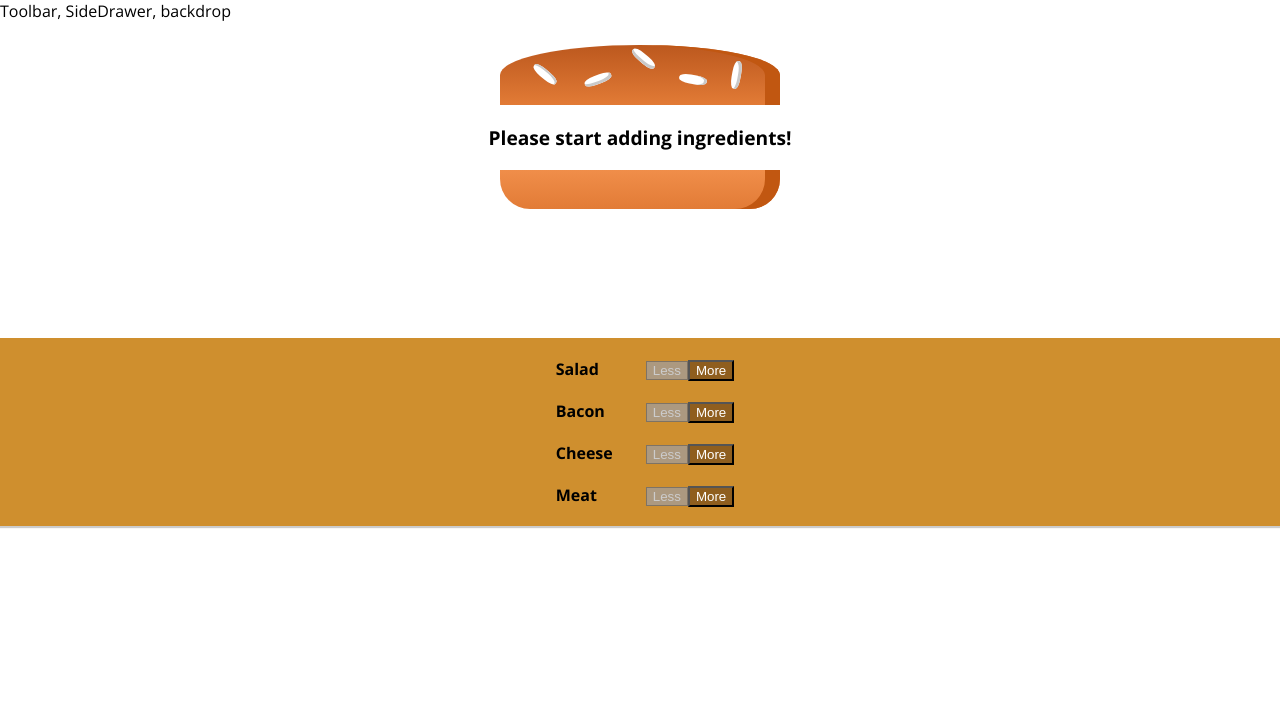
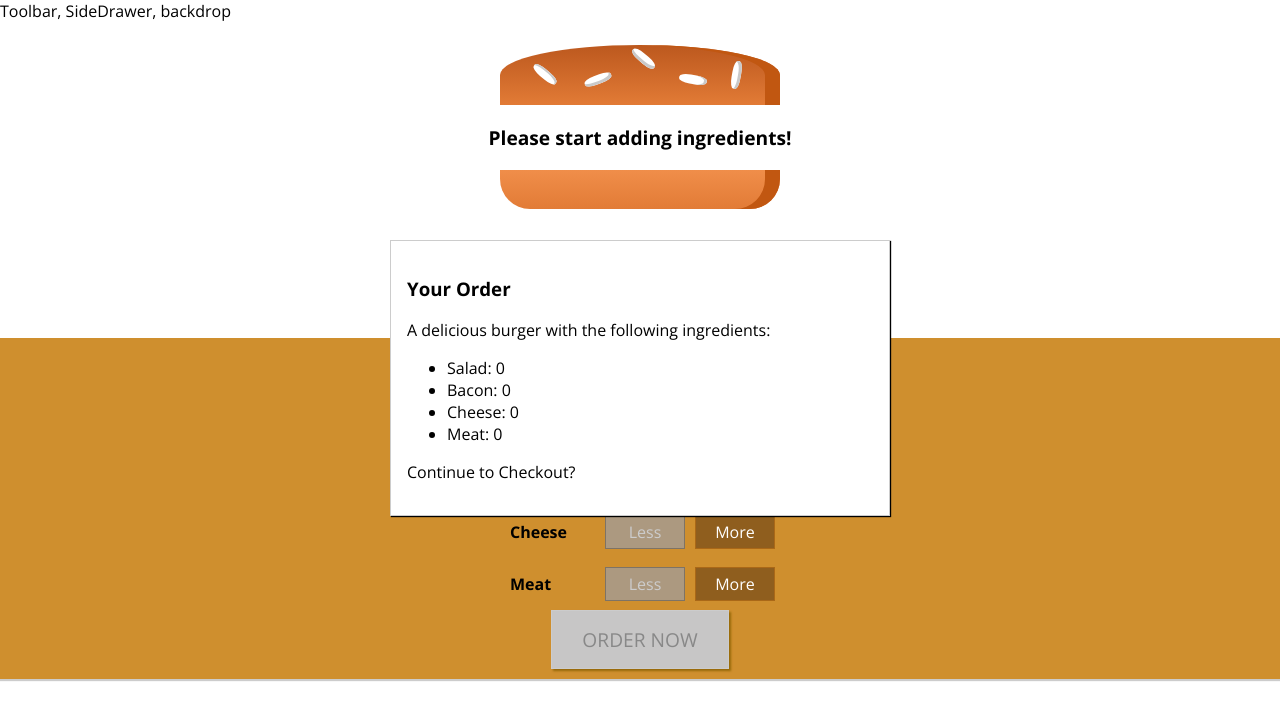
Before and after one commit to NZOleg/React-Burger, a React app: page / in a window 1280 px wide. Shown: the top 720 px of the page. Built offline with nearby package versions, Linux system fonts and the light colour scheme.

Commit message:
+added modal

```diff
--- a/src/components/Burger/BuildControls/BuildControl/BuildControl.css
+++ b/src/components/Burger/BuildControls/BuildControl/BuildControl.css
@@ -1,3 +1,21 @@
+.BuildControl {
+    display: flex;
+    justify-content: space-between;
+    align-items: center;
+    margin: 5px 0;
+}
+
+.BuildControl button {
+    display: block;
+    font: inherit;
+    padding: 5px;
+    margin: 0 5px;
+    width: 80px;
+    border: 1px solid #AA6817;
+    cursor: pointer;
+    outline: none;
+}
+
 
 .BuildControl button:disabled {
     background-color: #AC9980;
@@ -16,7 +34,6 @@
     padding: 10px;
     font-weight: bold;
     width: 80px;
-    display: inline-block;
 }
 
 .BuildControl .Less {
--- a/src/components/Burger/BuildControls/BuildControls.css
+++ b/src/components/Burger/BuildControls/BuildControls.css
@@ -8,3 +8,44 @@
     margin: auto;
     padding: 10px 0;
 }
+
+.OrderButton {
+    background-color: #DAD735;
+    outline: none;
+    cursor: pointer;
+    border: 1px solid #966909;
+    color: #966909;
+    font-family: inherit;
+    font-size: 1.2em;
+    padding: 15px 30px;
+    box-shadow: 2px 2px 2px #966909;
+}
+
+.OrderButton:hover, .OrderButton:active {
+    background-color: #A0DB41;
+    border: 1px solid #966909;
+    color: #966909;
+}
+
+.OrderButton:disabled {
+    background-color: #C7C6C6;
+    cursor: not-allowed;
+    border: 1px solid #ccc;
+    color: #888888;
+}
+
+.OrderButton:not(:disabled) {
+    animation: enable 0.3s linear;
+}
+
+@keyframes enable {
+    0% {
+        transform: scale(1);
+    }
+    60% {
+        transform: scale(1.1);
+    }
+    100% {
+        transform: scale(1);
+    }
+}
--- a/src/components/Burger/BuildControls/BuildControls.js
+++ b/src/components/Burger/BuildControls/BuildControls.js
@@ -12,6 +12,7 @@ const controls = [
 
 const buildControls = (props) => (
 	<div className={classes.BuildControls}>
+		<p>Current Price: <strong>{props.price.toFixed(2)}</strong></p>
 		{controls.map(ctrl => (
 			<BuildControl
 				key={ctrl.label}
@@ -21,6 +22,7 @@ const buildControls = (props) => (
 				disabled={props.disabled[ctrl.type]}
 			/>
 		))}
+		<button className={classes.OrderButton} disabled={!props.purchasable}>ORDER NOW</button>
 	</div>
 );
 
--- /dev/null
+++ b/src/components/Burger/OrderSummary/OrderSummary.js
@@ -0,0 +1,23 @@
+import React from 'react';
+import Aux from '../../../hoc/Auxiliary';
+
+const orderSummary = (props) => {
+	const ingredientsSummary = Object.keys(props.ingredients)
+		.map(igKey => {
+			return <li key={igKey}>
+					<span style={{textTransform: 'capitalize'}}>{igKey}</span>: {props.ingredients[igKey]}
+				</li>
+		});
+	return (
+		<Aux>
+			<h3>Your Order</h3>
+			<p>A delicious burger with the following ingredients:</p>
+			<ul>
+				{ingredientsSummary}
+			</ul>
+			<p>Continue to Checkout?</p>
+		</Aux>
+	);
+};
+
+export default orderSummary;
--- /dev/null
+++ b/src/components/UI/Modal/Modal.css
@@ -0,0 +1,20 @@
+.Modal {
+    position: fixed;
+    z-index: 500;
+    background-color: white;
+    width: 70%;
+    border: 1px solid #ccc;
+    box-shadow: 1px 1px 1px black;
+    padding: 16px;
+    left: 15%;
+    top: 30%;
+    box-sizing: border-box;
+    transition: all 0.3s ease-out;
+}
+
+@media (min-width: 600px) {
+    .Modal {
+        width: 500px;
+        left: calc(50% - 250px);
+    }
+}
--- /dev/null
+++ b/src/components/UI/Modal/Modal.js
@@ -0,0 +1,10 @@
+import React from 'react';
+import classes from './Modal.css';
+
+const modal = (props) => (
+	<div className={classes.Modal}>
+		{props.children}
+	</div>
+);
+
+export default modal;
--- a/src/containers/BurgerBuilder/BurgerBuilder.js
+++ b/src/containers/BurgerBuilder/BurgerBuilder.js
@@ -2,7 +2,10 @@ import React, {Component} from 'react';
 
 import Aux from '../../hoc/Auxiliary';
 import Burger from '../../components/Burger/Burger'
+import OrderSummary from '../../components/Burger/OrderSummary/OrderSummary'
 import BuildControls from '../../components/Burger/BuildControls/BuildControls'
+import Modal from '../../components/UI/Modal/Modal';
+
 
 const INGREDIENT_PRICES = {
 	salad: 0.5,
@@ -25,8 +28,20 @@ class BurgerBuilder extends Component{
 			cheese: 0,
 			meat: 0,
 		},
-		totalPrice: 4
+		totalPrice: 4,
+		purchasable: false
 	};
+
+	updatePurchaseState(ingredients) {
+		const sum = Object.keys(ingredients)
+			.map(igKey => {
+				return ingredients[igKey];
+			})
+			.reduce((sum, el)=>{
+				return sum+el;
+			}, 0);
+		this.setState({purchasable: sum>0});
+	}
 
 	addIngredientHandler = (type) => {
 		const oldCount = this.state.ingredients[type];
@@ -39,6 +54,7 @@ class BurgerBuilder extends Component{
 		const oldPrice = this.state.totalPrice;
 		const newPrice = oldPrice + priceAddition;
 		this.setState({totalPrice:newPrice, ingredients: updatedIngredients});
+		this.updatePurchaseState(updatedIngredients);
 	};
 	removeIngredientHandler = (type) => {
 		const oldCount = this.state.ingredients[type];
@@ -54,6 +70,7 @@ class BurgerBuilder extends Component{
 		const oldPrice = this.state.totalPrice;
 		const newPrice = oldPrice - priceDeduction;
 		this.setState({totalPrice:newPrice, ingredients: updatedIngredients});
+		this.updatePurchaseState(updatedIngredients);
 	};
 
 	render () {
@@ -65,11 +82,14 @@ class BurgerBuilder extends Component{
 		}
 		return (
 			<Aux>
+				<Modal><OrderSummary ingredients={this.state.ingredients}/></Modal>
 				<Burger ingredients={this.state.ingredients}/>
 				<BuildControls
 					ingredientAdded={this.addIngredientHandler}
 					ingredientRemoved={this.removeIngredientHandler}
 					disabled={disableInfo}
+					price={this.state.totalPrice}
+					purchasable={this.state.purchasable}
 				/>
 			</Aux>);
 	}
```
Also changed, not shown: src/components/UI/Backdrop/Backdrop.js (added).
